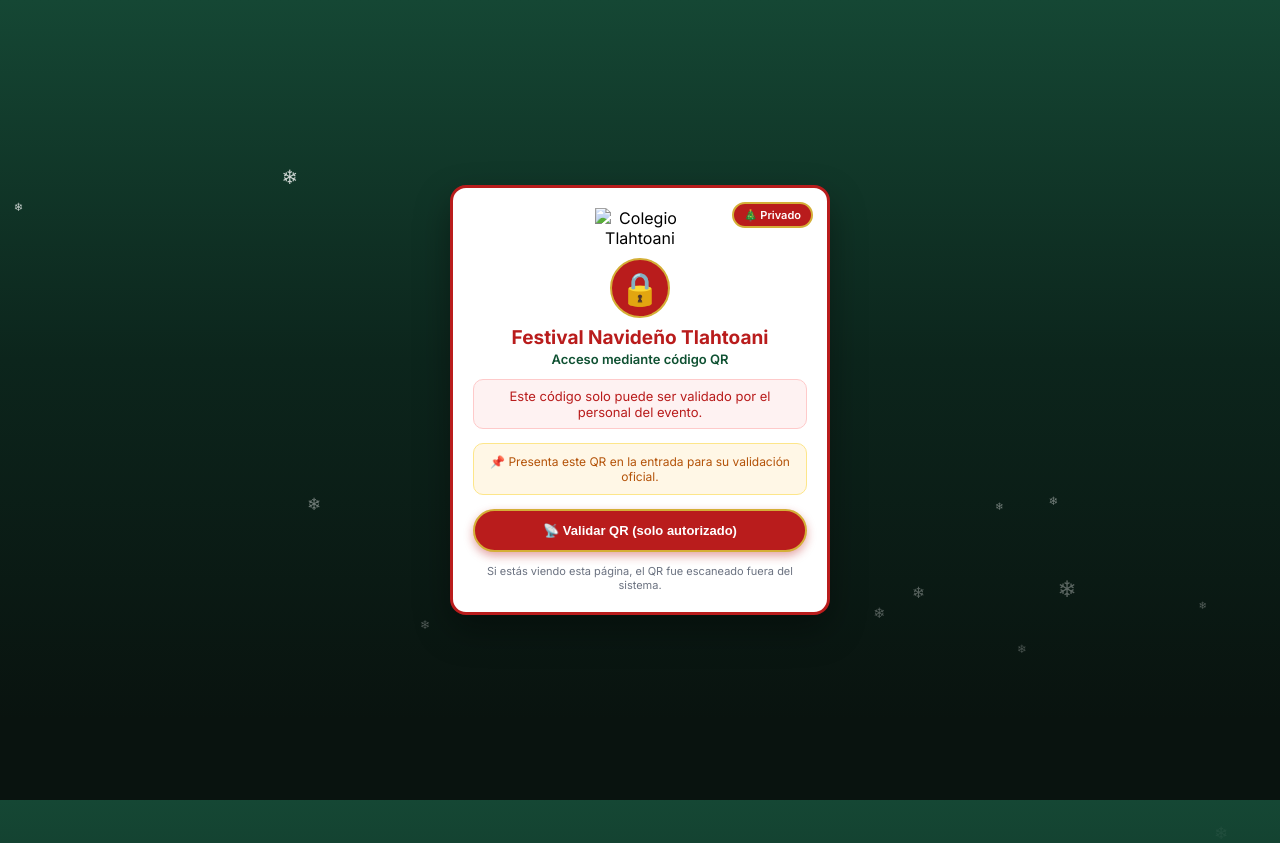
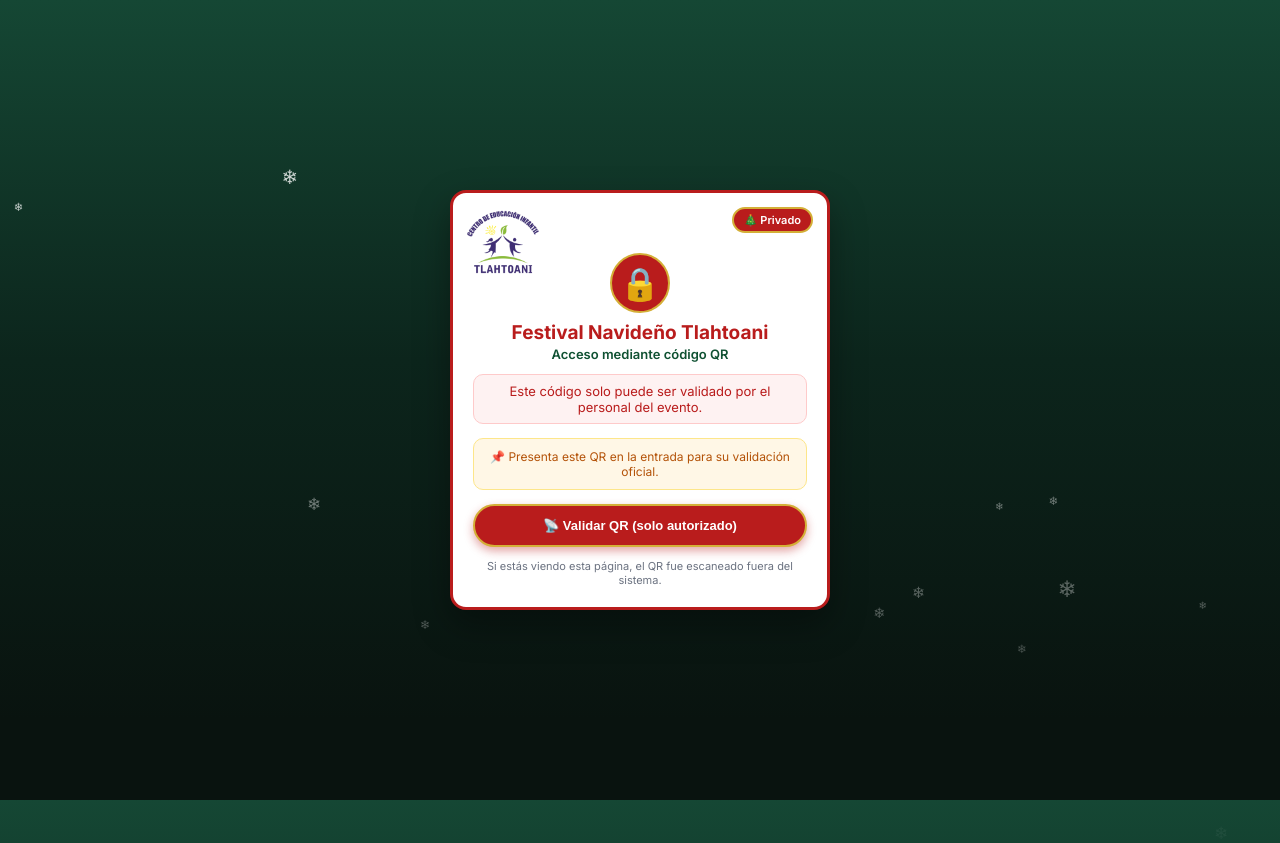
Before and after one commit to colegiotlahtoani/ACCESO-NAVIDAD-2025, a plain HTML site: page index.html in a window 1280 px wide. Drawn offline with Linux system fonts and the light colour scheme.

Commit message:
Update index.html

```diff
--- a/index.html
+++ b/index.html
@@ -35,20 +35,24 @@
     position:relative; text-align:center;
   }
 
+  /* 📌 Logo arriba a la izquierda */
+  .logo {
+    width:80px;
+    position:absolute;
+    top:10px;
+    left:10px;
+  }
+
   .badge {
     position:absolute; top:14px; right:14px; font-size:11px; padding:4px 10px;
     background:var(--red); color:white; border-radius:999px; border:2px solid var(--gold);
     font-weight:600;
   }
 
-  .logo {
-    width:90px; margin:0 auto 8px; display:block;
-  }
-
   .icon {
     font-size:32px; background:var(--red); color:white; width:60px; height:60px;
     border-radius:999px; display:flex; align-items:center; justify-content:center;
-    margin:10px auto 8px; border:2px solid var(--gold);
+    margin:40px auto 8px; border:2px solid var(--gold);
   }
 
   h1 { font-size:19px; color:var(--red); font-weight:700; margin-bottom:2px; }
@@ -74,7 +78,7 @@
 
   @media(max-width:400px){
     .card{padding:16px;}
-    .logo{width:78px;}
+    .logo{width:65px;}
     .icon{width:52px;height:52px;font-size:27px;}
   }
 </style>
@@ -93,9 +97,9 @@
 </script>
 
 <div class="card">
+  <img class="logo" src="logo.png" alt="Colegio Tlahtoani">
+
   <div class="badge">🎄 Privado</div>
-
-  <img class="logo" src="/mnt/data/logo.png" alt="Colegio Tlahtoani">
 
   <div class="icon">🔒</div>
 
```
